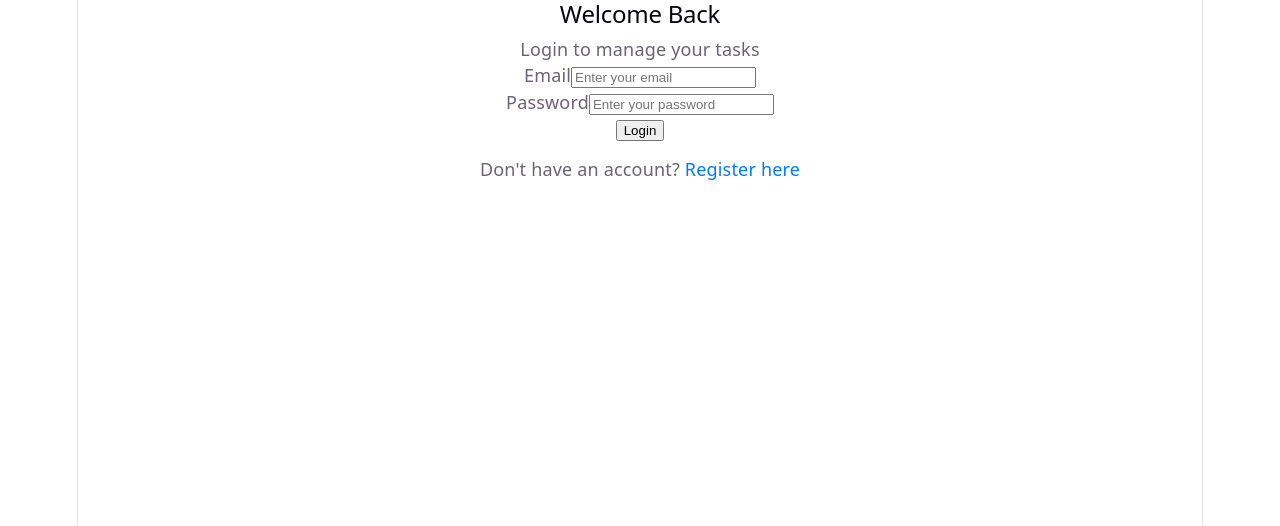
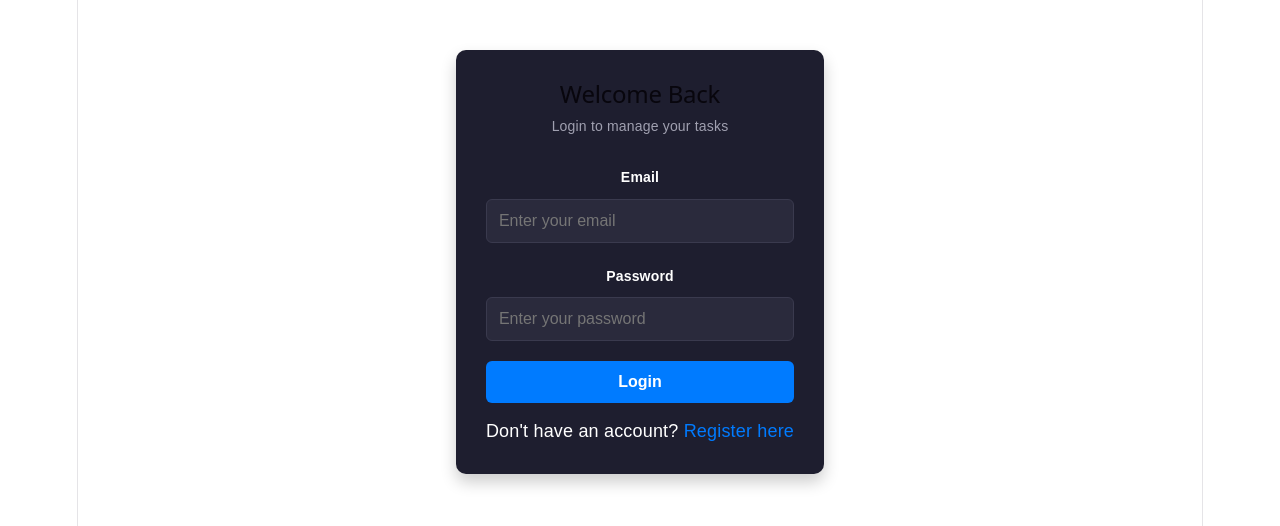
Before and after one commit to panthoiba/ToDo-Dashboard, a React app in the folder Frontend/: page /#/login in a window 1280 px wide. Shown: the top 526 px of the page. Built offline with nearby package versions, Linux system fonts and the light colour scheme; the HTML template or start-up script is replaced by a standard one.

Commit message:
Update App.css with form styling

```diff
--- a/Frontend/src/App.css
+++ b/Frontend/src/App.css
@@ -1,184 +1,68 @@
-.counter {
-  font-size: 16px;
-  padding: 5px 10px;
-  border-radius: 5px;
-  color: var(--accent);
-  background: var(--accent-bg);
-  border: 2px solid transparent;
-  transition: border-color 0.3s;
-  margin-bottom: 24px;
+/* App.css */
 
-  &:hover {
-    border-color: var(--accent-border);
-  }
-  &:focus-visible {
-    outline: 2px solid var(--accent);
-    outline-offset: 2px;
-  }
+.auth-form {
+  max-width: 400px;
+  margin: 50px auto;
+  padding: 30px;
+  background-color: #1e1e2f;
+  border-radius: 10px;
+  box-shadow: 0 8px 16px rgba(0, 0, 0, 0.2);
+  color: #ffffff;
+  font-family: Arial, sans-serif;
 }
 
-.hero {
-  position: relative;
-
-  .base,
-  .framework,
-  .vite {
-    inset-inline: 0;
-    margin: 0 auto;
-  }
-
-  .base {
-    width: 170px;
-    position: relative;
-    z-index: 0;
-  }
-
-  .framework,
-  .vite {
-    position: absolute;
-  }
-
-  .framework {
-    z-index: 1;
-    top: 34px;
-    height: 28px;
-    transform: perspective(2000px) rotateZ(300deg) rotateX(44deg) rotateY(39deg)
-      scale(1.4);
-  }
-
-  .vite {
-    z-index: 0;
-    top: 107px;
-    height: 26px;
-    width: auto;
-    transform: perspective(2000px) rotateZ(300deg) rotateX(40deg) rotateY(39deg)
-      scale(0.8);
-  }
+.auth-form h2 {
+  text-align: center;
+  margin-top: 0;
+  margin-bottom: 5px;
 }
 
-#center {
+.form-subtitle {
+  text-align: center;
+  color: #a0a0b0;
+  margin-bottom: 25px;
+  font-size: 14px;
+}
+
+.input-group {
   display: flex;
   flex-direction: column;
-  gap: 25px;
-  place-content: center;
-  place-items: center;
-  flex-grow: 1;
-
-  @media (max-width: 1024px) {
-    padding: 32px 20px 24px;
-    gap: 18px;
-  }
+  margin-bottom: 20px;
 }
 
-#next-steps {
-  display: flex;
-  border-top: 1px solid var(--border);
-  text-align: left;
-
-  & > div {
-    flex: 1 1 0;
-    padding: 32px;
-    @media (max-width: 1024px) {
-      padding: 24px 20px;
-    }
-  }
-
-  .icon {
-    margin-bottom: 16px;
-    width: 22px;
-    height: 22px;
-  }
-
-  @media (max-width: 1024px) {
-    flex-direction: column;
-    text-align: center;
-  }
+.input-group label {
+  margin-bottom: 8px;
+  font-size: 14px;
+  font-weight: bold;
 }
 
-#docs {
-  border-right: 1px solid var(--border);
-
-  @media (max-width: 1024px) {
-    border-right: none;
-    border-bottom: 1px solid var(--border);
-  }
+.input-group input {
+  padding: 12px;
+  border-radius: 6px;
+  border: 1px solid #3a3a4e;
+  background-color: #2a2a3c;
+  color: #ffffff;
+  font-size: 16px;
 }
 
-#next-steps ul {
-  list-style: none;
-  padding: 0;
-  display: flex;
-  gap: 8px;
-  margin: 32px 0 0;
-
-  .logo {
-    height: 18px;
-  }
-
-  a {
-    color: var(--text-h);
-    font-size: 16px;
-    border-radius: 6px;
-    background: var(--social-bg);
-    display: flex;
-    padding: 6px 12px;
-    align-items: center;
-    gap: 8px;
-    text-decoration: none;
-    transition: box-shadow 0.3s;
-
-    &:hover {
-      box-shadow: var(--shadow);
-    }
-    .button-icon {
-      height: 18px;
-      width: 18px;
-    }
-  }
-
-  @media (max-width: 1024px) {
-    margin-top: 20px;
-    flex-wrap: wrap;
-    justify-content: center;
-
-    li {
-      flex: 1 1 calc(50% - 8px);
-    }
-
-    a {
-      width: 100%;
-      justify-content: center;
-      box-sizing: border-box;
-    }
-  }
+.input-group input:focus {
+  outline: none;
+  border-color: #007bff;
 }
 
-#spacer {
-  height: 88px;
-  border-top: 1px solid var(--border);
-  @media (max-width: 1024px) {
-    height: 48px;
-  }
+.primary-button {
+  width: 100%;
+  padding: 12px;
+  border: none;
+  border-radius: 6px;
+  background-color: #007bff;
+  color: white;
+  font-size: 16px;
+  font-weight: bold;
+  cursor: pointer;
+  transition: background-color 0.3s ease;
 }
 
-.ticks {
-  position: relative;
-  width: 100%;
-
-  &::before,
-  &::after {
-    content: '';
-    position: absolute;
-    top: -4.5px;
-    border: 5px solid transparent;
-  }
-
-  &::before {
-    left: 0;
-    border-left-color: var(--border);
-  }
-  &::after {
-    right: 0;
-    border-right-color: var(--border);
-  }
+.primary-button:hover {
+  background-color: #0056b3;
 }
```
